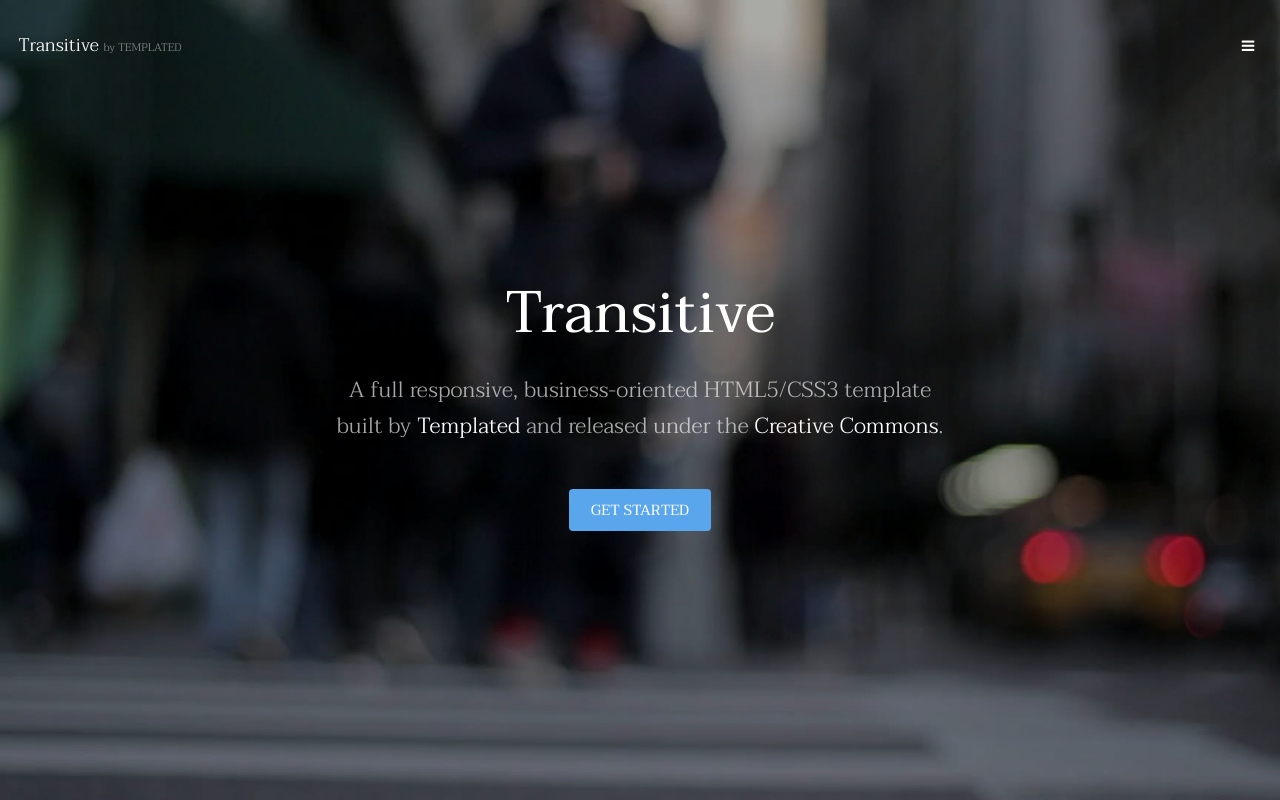
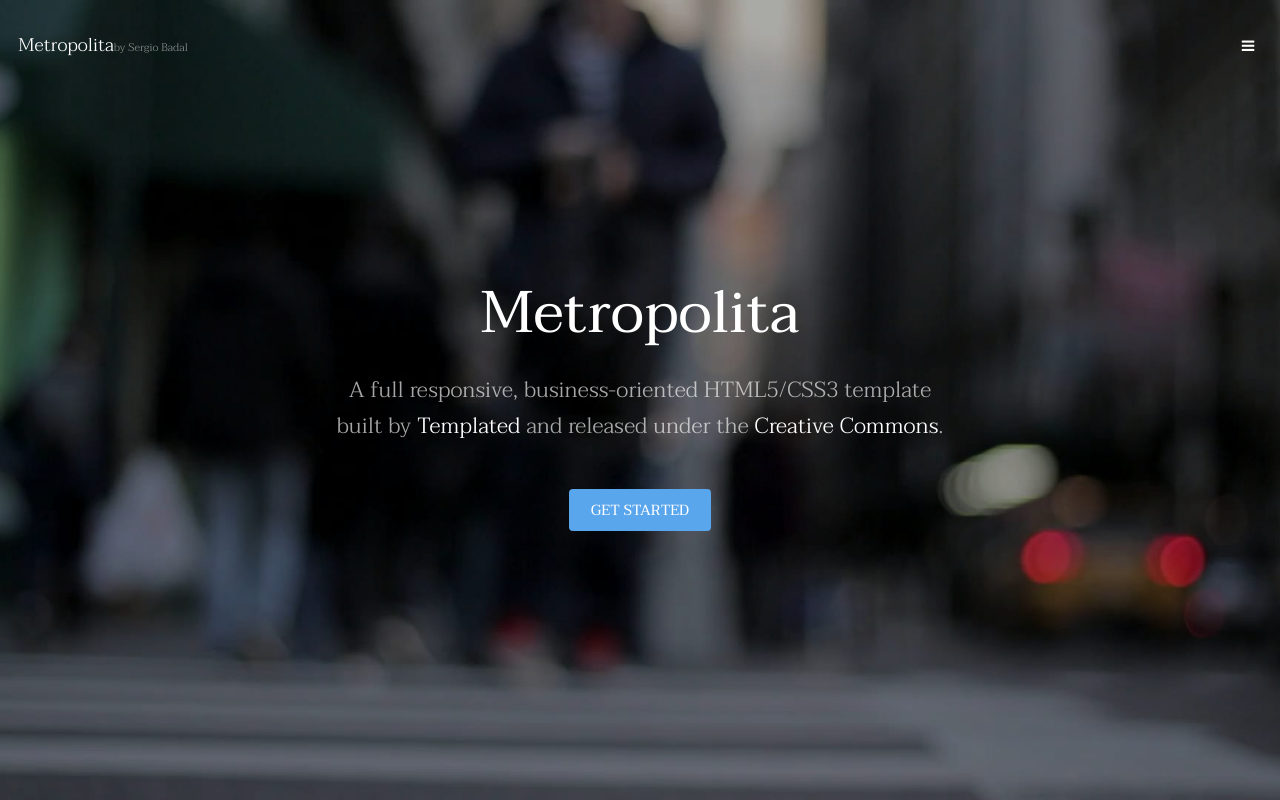
Before and after one commit to RoseTyler-cmd/04_rep_metropolita, a plain HTML site: page index.html in a window 1280 px wide. Shown: the top 800 px of the page. Drawn offline with Linux system fonts and the light colour scheme.

Commit message:
cambios en la portada por vanessa

```diff
--- a/index.html
+++ b/index.html
@@ -6,7 +6,7 @@
 -->
 <html>
 	<head>
-		<title>Transitive by TEMPLATED</title>
+		<title>Metropolita</title>
 		<meta charset="utf-8" />
 		<meta name="viewport" content="width=device-width, initial-scale=1" />
 		<link rel="stylesheet" href="assets/css/main.css" />
@@ -15,7 +15,7 @@
 
 		<!-- Header -->
 			<header id="header" class="alt">
-				<div class="logo"><a href="index.html">Transitive <span>by TEMPLATED</span></a></div>
+				<div class="logo"><a href="index.html">Metropolita<span>by Sergio Badal</span></a></div>
 				<a href="#menu" class="toggle"><span>Menu</span></a>
 			</header>
 
@@ -36,7 +36,7 @@
 		-->
 			<section id="banner" data-video="images/banner">
 				<div class="inner">
-					<h1>Transitive</h1>
+					<h1>Metropolita</h1>
 					<p>A full responsive, business-oriented HTML5/CSS3 template<br />
 					built by <a href="https://templated.co/">Templated</a> and released under the <a href="https://templated.co/license">Creative Commons</a>.</p>
 					<a href="#one" class="button special scrolly">Get Started</a>
```
